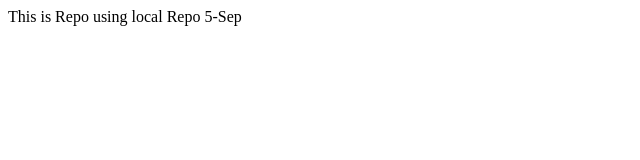
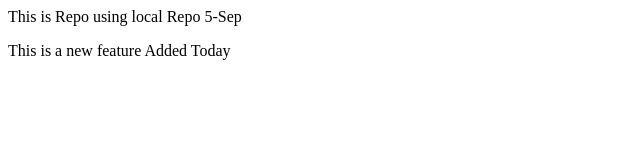
Before and after one commit to zohaibz16/localrepo, a plain HTML site: page index.html in a window 1280 px wide. Shown: the whole page, without its empty margins (0-640 px from the left). Drawn offline with Linux system fonts and the light colour scheme.

Commit message:
New Feature hasbeen added

```diff
--- a/index.html
+++ b/index.html
@@ -1 +1,2 @@
 <P>This is Repo using local Repo 5-Sep</P>
+<p>This is a new feature Added Today</p>
```
